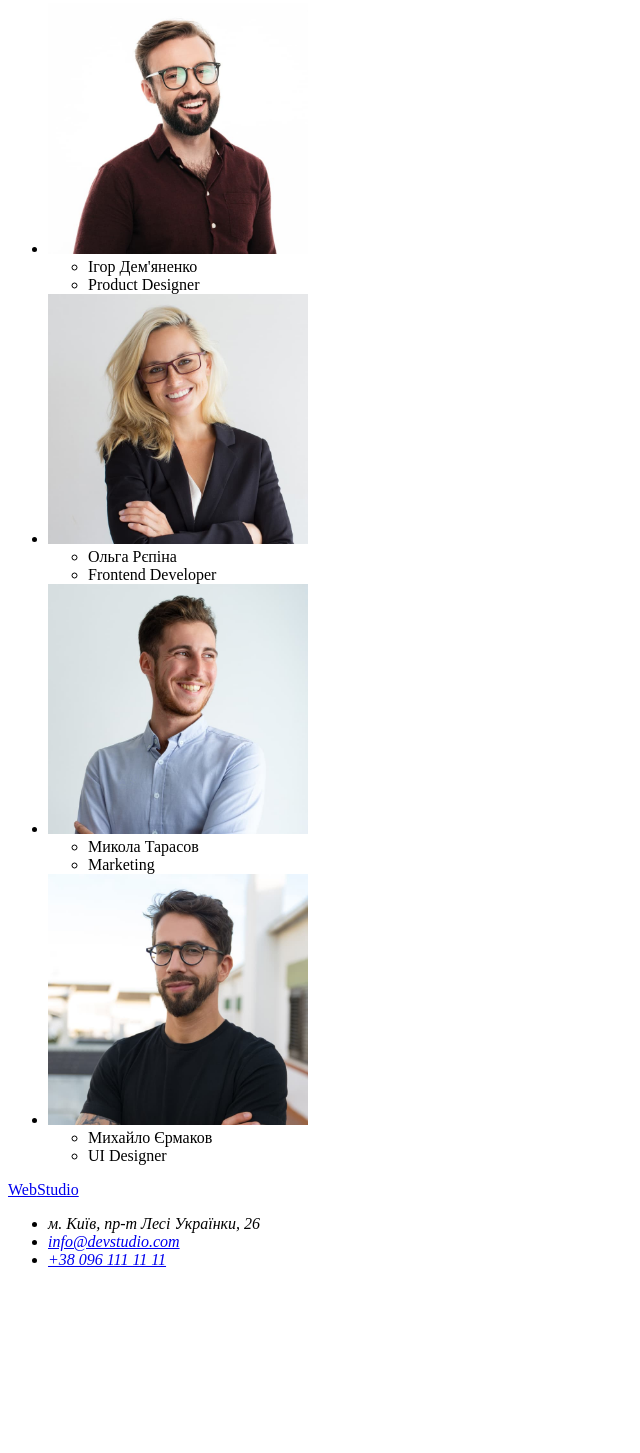
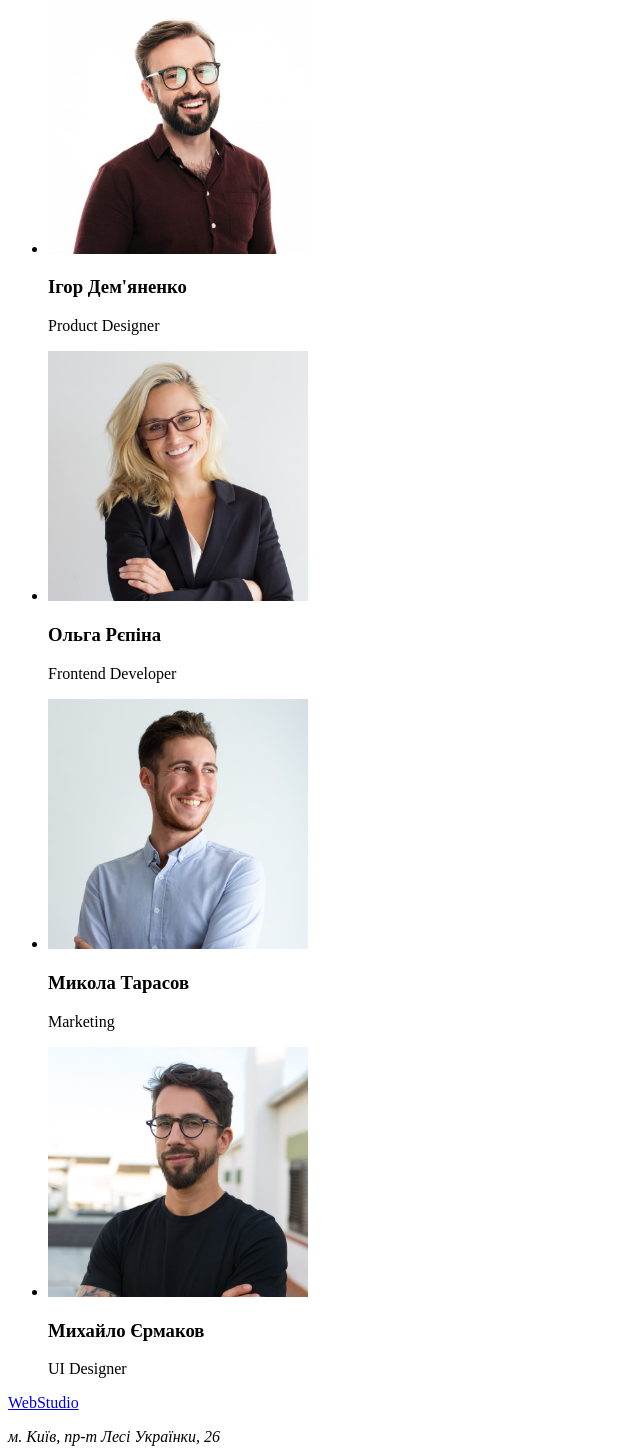
Before and after one commit to vladyslav-rohalov/goit-markup-hw-01, a plain HTML site: page index.html in a window 1280 px wide. Shown: the part 1487-2940 px from the top of the page, without its empty margins (0-640 px from the left). Before the commit the page ends 2772 px from the top, so only its background shows below. Drawn offline with Linux system fonts and the light colour scheme.

Commit message:
edit HTML
editing HTML

```diff
--- a/index.html
+++ b/index.html
@@ -101,17 +101,13 @@
               alt="Фото Ігоря Дем'яненко"
               width="260"
             />
-            <ul>
-              <li>Ігор Дем'яненко</li>
-              <li>Product Designer</li>
-            </ul>
+            <h3>Ігор Дем'яненко</h3>
+            <p>Product Designer</p>
           </li>
           <li>
             <img src="./images/img5.jpg" alt="Фото Ольги Рєпіни" width="260" />
-            <ul>
-              <li>Ольга Рєпіна</li>
-              <li>Frontend Developer</li>
-            </ul>
+            <h3>Ольга Рєпіна</h3>
+            <p>Frontend Developer</p>
           </li>
           <li>
             <img
@@ -119,10 +115,8 @@
               alt="Фото Миколи Тарасова"
               width="260"
             />
-            <ul>
-              <li>Микола Тарасов</li>
-              <li>Marketing</li>
-            </ul>
+            <h3>Микола Тарасов</h3>
+            <p>Marketing</p>
           </li>
           <li>
             <img
@@ -130,10 +124,8 @@
               alt="Фото Михайла Єрмакова"
               width="260"
             />
-            <ul>
-              <li>Михайло Єрмаков</li>
-              <li>UI Designer</li>
-            </ul>
+            <h3>Михайло Єрмаков</h3>
+            <p>UI Designer</p>
           </li>
         </ul>
       </section>
@@ -141,8 +133,8 @@
     <footer>
       <a href="#"><span>Web</span>Studio</a>
       <address>
+        <p>м. Київ, пр-т Лесі Українки, 26</p>
         <ul>
-          <li>м. Київ, пр-т Лесі Українки, 26</li>
           <li><a href="mailto:info@devstudio.com">info@devstudio.com</a></li>
           <li><a href="tel:380961111111">+38 096 111 11 11</a></li>
         </ul>
```
